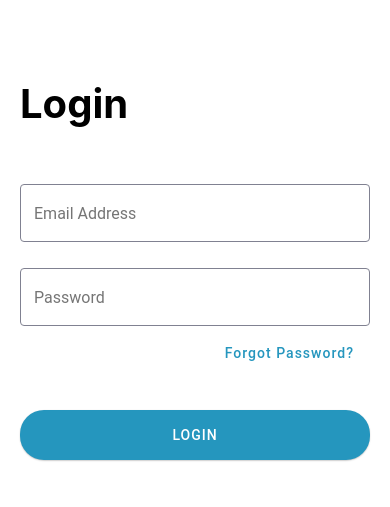
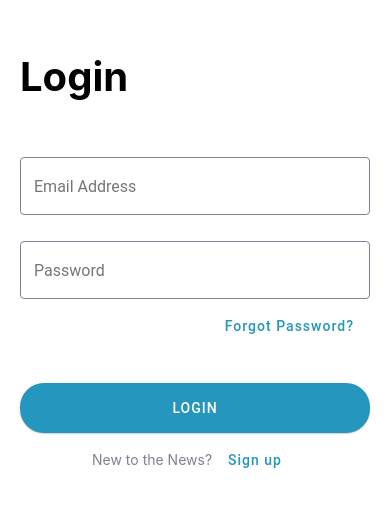
Before and after one commit to Gentlekboy/News-App-React-Native, a React Native app: screen / in a window 390 px wide. Shown: the part 153-660 px from the top of the page. Built offline with nearby package versions, Linux system fonts and the light colour scheme.

Commit message:
added AlreadyHaveAnAccount component to the login screen

```diff
--- a/app/screens/authentication/login/LoginScreen.tsx
+++ b/app/screens/authentication/login/LoginScreen.tsx
@@ -2,6 +2,7 @@ import { ScrollView, Text, View } from "react-native";
 import React from "react";
 import { TextInput, Button } from "react-native-paper";
 import { styles } from "./styles";
+import AlreadyHaveAnAccount from "../../../components/already_have_an_account/AlreadyHaveAnAccount";
 
 const LoginScreen = () => {
   return (
@@ -44,6 +45,12 @@ const LoginScreen = () => {
         >
           LOGIN
         </Button>
+
+        <AlreadyHaveAnAccount
+          text="New to the News?"
+          buttonText="Sign up"
+          onPressButton={() => {}}
+        />
       </View>
     </ScrollView>
   );
```
